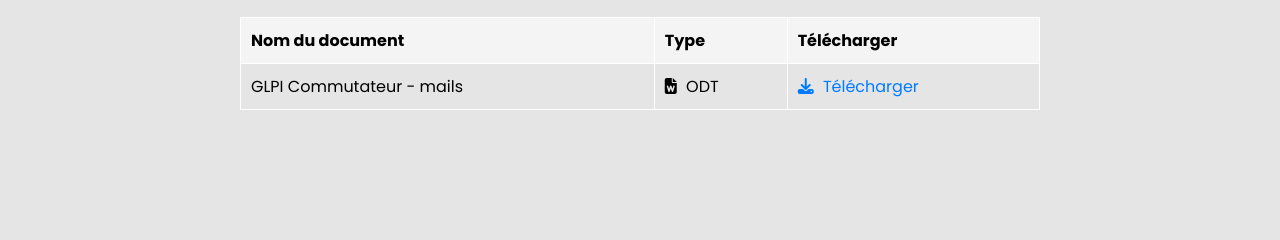
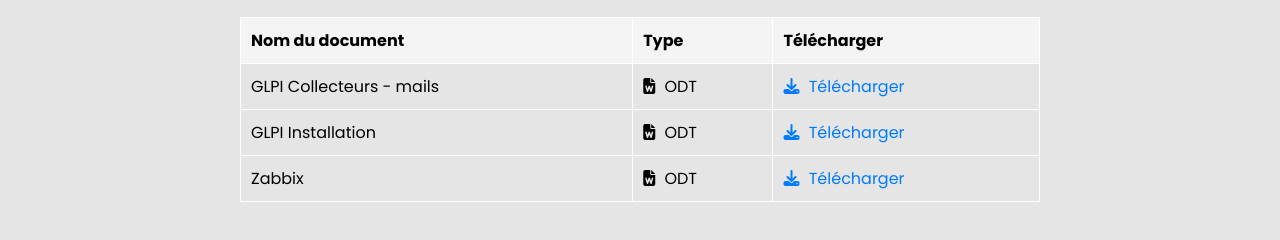
Before and after one commit to KzSplash/portfolio, a plain HTML site: page html/documents.html in a window 1280 px wide. Shown: the part 118-358 px from the top of the page. Drawn offline with Linux system fonts and the light colour scheme.

Commit message:
Update documents.html

```diff
--- a/html/documents.html
+++ b/html/documents.html
@@ -47,9 +47,19 @@
                 </thead>
                 <tbody>
                     <tr>
-                        <td>GLPI Commutateur - mails</td>
+                        <td>GLPI Collecteurs - mails</td>
+                        <td><i class="fas fa-file-word"></i> ODT</td>
+                        <td><a href="doc/glpi installation.docx" download><i class="fas fa-download"></i> Télécharger</a></td>
+                    </tr>
+                    <tr>
+                        <td>GLPI Installation</td>
                         <td><i class="fas fa-file-word"></i> ODT</td>
                         <td><a href="doc/Collecteur Mail-GLPI.docx" download><i class="fas fa-download"></i> Télécharger</a></td>
+                    </tr>
+                    <tr>
+                        <td>Zabbix</td>
+                        <td><i class="fas fa-file-word"></i> ODT</td>
+                        <td><a href="doc/zabbix.docx" download><i class="fas fa-download"></i> Télécharger</a></td>
                     </tr>
                 </tbody>
             </table>
```
